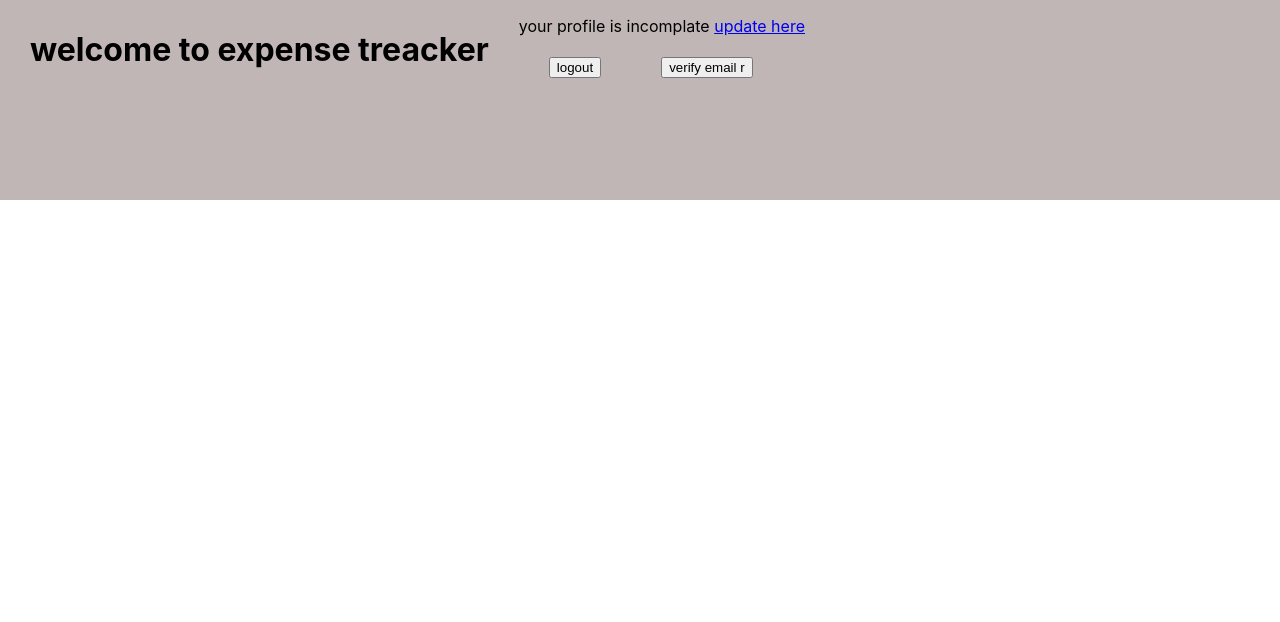
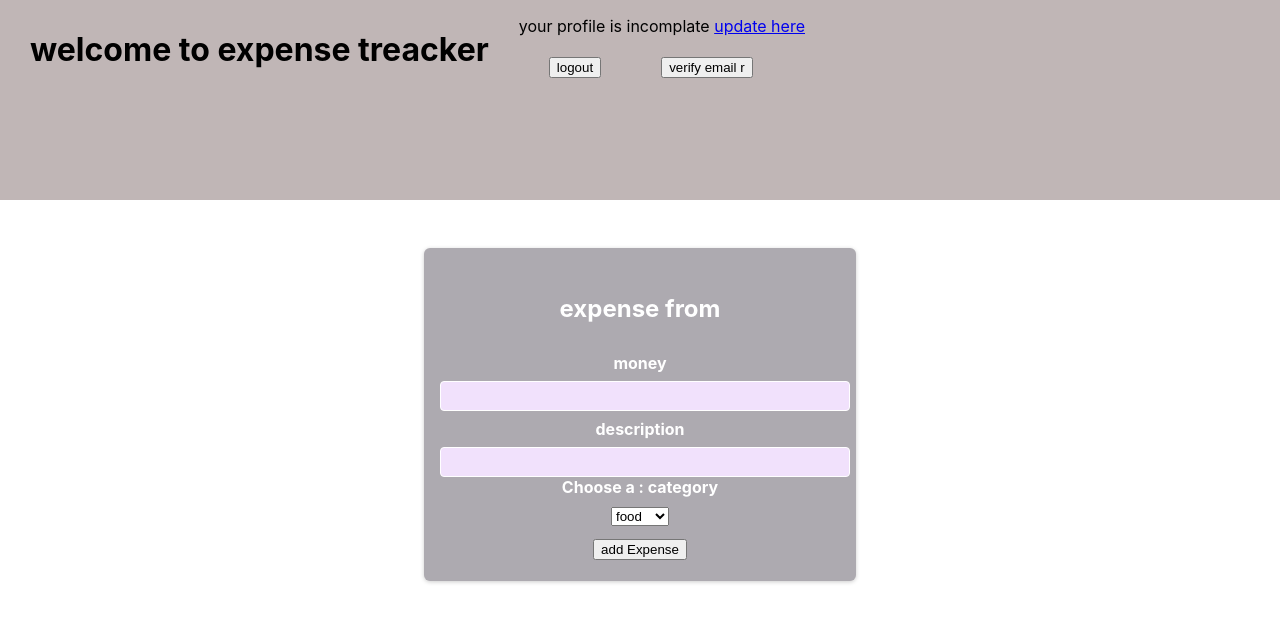
Before and after one commit to Ravi-Gosai/mail.box, a React (Create React App) app: page /welcome in a window 1280 px wide. Shown: the top 622 px of the page. Built offline with nearby package versions, Linux system fonts and the light colour scheme; no server answers.

Commit message:
expense from done

```diff
--- /dev/null
+++ b/src/Component/ExpenseItem.css
@@ -0,0 +1,9 @@
+li{
+    margin: 20px;
+    border: 3px solid black;
+    display: flex;
+    background-color: beige;
+}
+.expense{
+    margin: 20px;
+}
--- /dev/null
+++ b/src/Component/ExpenseItem.js
@@ -0,0 +1,23 @@
+import React from 'react'
+import './ExpenseItem.css'
+const ExpenseItem = (props) => {
+  return (
+    <>
+      <li>
+        <div className='expense'>
+            expense money :{props.exp.expensemoney} rs
+        </div>
+        <div className='expense'>
+
+            description : {props.exp.expensedescription}
+            </div>
+            <div className='expense'>
+
+            category : {props.exp.expensecategory}
+        </div>
+      </li>
+    </>
+  )
+}
+
+export default ExpenseItem
--- a/src/Component/WelComePage.js
+++ b/src/Component/WelComePage.js
@@ -1,68 +1,132 @@
-import React, { useContext, useEffect, useState } from 'react'
-import { NavLink, useNavigate } from 'react-router-dom'
-import AuthContext from '../auth-context'
-import './WelcomePage.css'
+import React, { useContext, useEffect, useState } from "react";
+import { NavLink, useNavigate } from "react-router-dom";
+import AuthContext from "../auth-context";
+import classes from "./WelcomePage.module.css";
+import ExpenseItem from "./ExpenseItem";
 
 const WelComePage = () => {
+  const navigate = useNavigate();
+  const authCtx = useContext(AuthContext);
+  const [usersDetails, setUserDetails] = useState({
+    photoUrl: "",
+    displayName: "",
+    email: "r",
+  });
 
-  const navigate = useNavigate()
-  const authCtx = useContext(AuthContext)
-  const [usersDetails, setUserDetails] = useState({
-    photoUrl : '',
-    displayName : '',
-    email :'r'
-  })
+  const [expenseList, setExpenseList] = useState([]);
+  const [expenseMoney, setExpenseMoney] = useState("");
+  const [expenseDescription, setExpenseDescription] = useState("");
+  const [expenseCategory, setExpenseCategory] = useState("");
 
-  useEffect(()=>{
-    fetch('https://identitytoolkit.googleapis.com/v1/accounts:lookup?key=AIzaSyCur9xCsh35ycJRAqP2U3DynKEpK8MDbj8',{
-      method : 'POST',
-      body: JSON.stringify({
-        idToken : authCtx.token
-      }),
-      headers : {
-        'Content-Type' : 'applicaton/json'
+  useEffect(() => {
+    fetch(
+      "https://identitytoolkit.googleapis.com/v1/accounts:lookup?key=AIzaSyCur9xCsh35ycJRAqP2U3DynKEpK8MDbj8",
+      {
+        method: "POST",
+        body: JSON.stringify({
+          idToken: authCtx.token,
+        }),
+        headers: {
+          "Content-Type": "applicaton/json",
+        },
       }
-    }).then((res)=>{
-      console.log(res)
-      if(res.ok){
-        return res.json()
+    )
+      .then((res) => {
+        console.log(res);
+        if (res.ok) {
+          return res.json();
+        }
+      })
+      .then((data) => {
+        // console.log(data.users[0])
+        setUserDetails(data.users[0]);
+      });
+  }, [authCtx.token]);
+  const emailVerifyHandler = () => {
+    fetch(
+      "https://identitytoolkit.googleapis.com/v1/accounts:sendOobCode?key=AIzaSyCur9xCsh35ycJRAqP2U3DynKEpK8MDbj8",
+      {
+        method: "POST",
+        body: JSON.stringify({
+          requestType: "VERIFY_EMAIL",
+          idToken: authCtx.token,
+        }),
+        headers: {
+          "Content-Type": "applicaton/json",
+        },
       }
-    }).then((data)=>{
-      // console.log(data.users[0])
-      setUserDetails(data.users[0])
-    })
+    ).then((res) => {
+      console.log(res, "vvvvv");
+    });
+  };
 
-  },[authCtx.token])
-const emailVerifyHandler = ()=>{
+  const logoutHandler = () => {
+    authCtx.logout();
+    navigate("/");
+  };
 
-  fetch('https://identitytoolkit.googleapis.com/v1/accounts:sendOobCode?key=AIzaSyCur9xCsh35ycJRAqP2U3DynKEpK8MDbj8',{
-    method : 'POST',
-    body : JSON.stringify({
-      requestType : 'VERIFY_EMAIL',
-      idToken : authCtx.token
-    }),
-    headers :{
-      'Content-Type' : 'applicaton/json'
+
+  const expenseFormHandler = (e)=>{
+    e.preventDefault()
+    console.log(expenseMoney,expenseDescription,expenseCategory)
+    let obj = {
+      expensemoney : expenseMoney,
+      expensecategory:expenseCategory,
+      expensedescription: expenseDescription,
+      id : Math.random()
     }
-  }).then((res)=>{
-    console.log(res,'vvvvv')
-  })
-}
 
-const logoutHandler = ()=>{
-  authCtx.logout()
-  navigate('/')
-
-}
+    setExpenseList([...expenseList,obj])
+  }
   return (
     <>
-      <header className='header'>
+      <header className={classes.header}>
         <h1>welcome to expense treacker </h1>
-        <div><p> your profile is incomplate <NavLink state={usersDetails} to='/update'>update here</NavLink></p> <button onClick={logoutHandler}> logout </button><button onClick={emailVerifyHandler}> verify email {usersDetails.email}</button></div>
+        <div>
+          <p>
+            {" "}
+            your profile is incomplate{" "}
+            <NavLink state={usersDetails} to="/update">
+              update here
+            </NavLink>
+          </p>{" "}
+          <button onClick={logoutHandler}> logout </button>
+          <button onClick={emailVerifyHandler}>
+            {" "}
+            verify email {usersDetails.email}
+          </button>
+        </div>
+      </header>
 
-      </header>
+      <section className={classes.auth}>
+        <h1> expense from</h1>
+        <form onSubmit={expenseFormHandler}>
+          <div className={classes.control}>
+            <label htmlFor="money">money</label>
+            <input type="number" id="money"  onChange={(e) => { setExpenseMoney(e.target.value)}} />
+          </div>
+          <div className={classes.control}>
+            <label htmlFor="description">description</label>
+            <input type="text" id="description"  onChange={(e) => { setExpenseDescription(e.target.value)}} />
+            <label htmlFor="category">Choose a : category</label>
+
+            <select name="category" id="category" onChange={(e) => { setExpenseCategory(e.target.value)}}>
+              <option value="food">food</option>
+              <option value="petrol">petrol</option>
+              <option value="moive">moive</option>
+              <option value="rent">rent</option>
+            </select>
+          </div>
+
+          <button type="submit"> add Expense</button>
+        </form>
+      </section>
+
+      <section>
+        {expenseList.map((expense)=><ExpenseItem key={expense.id} exp={expense} />)}
+      </section>
     </>
-  )
-}
+  );
+};
 
-export default WelComePage
+export default WelComePage;
--- a/src/Component/WelcomePage.css
+++ /dev/null
@@ -1,12 +0,0 @@
-.header{
-    background-color: rgb(192, 182, 182);
-    height: 200px;
-    display: flex;
-
-}
-h1{
-    margin: 30px;
-}
-button{
-    margin: 5px 30px;
-}
--- /dev/null
+++ b/src/Component/WelcomePage.module.css
@@ -0,0 +1,85 @@
+.header{
+    background-color: rgb(192, 182, 182);
+    height: 200px;
+    display: flex;
+
+}
+h1{
+    margin: 30px;
+}
+button{
+    margin: 5px 30px;
+}
+
+.auth {
+    margin: 3rem auto;
+    width: 95%;
+    max-width: 25rem;
+    border-radius: 6px;
+    background-color: #adaab0;
+    box-shadow: 0 1px 4px rgba(0, 0, 0, 0.2);
+    padding: 1rem;
+    text-align: center;
+  }
+
+  .auth h1 {
+    text-align: center;
+    color: white;
+  }
+
+  .control {
+    margin-bottom: 0.5rem;
+  }
+
+  .control label {
+    display: block;
+    color: white;
+    font-weight: bold;
+    margin-bottom: 0.5rem;
+  }
+
+  .control input {
+    font: inherit;
+    background-color: #f1e1fc;
+    color: #38015c;
+    border-radius: 4px;
+    border: 1px solid white;
+    width: 100%;
+    text-align: left;
+    padding: 0.25rem;
+  }
+
+  .actions {
+    margin-top: 1.5rem;
+    display: flex;
+    flex-direction: column;
+    align-items: center;
+  }
+
+  .actions button {
+    cursor: pointer;
+    font: inherit;
+    color: white;
+    background-color: #9f5ccc;
+    border: 1px solid #9f5ccc;
+    border-radius: 4px;
+    padding: 0.5rem 2.5rem;
+  }
+
+  .actions button:hover {
+    background-color: #9106ed;
+    border-color: #141215;
+  }
+
+  .actions .toggle {
+    margin-top: 1rem;
+    background-color: transparent;
+    color: #78757a;
+    border: none;
+    padding: 0.15rem 1.5rem;
+  }
+
+  .actions .toggle:hover {
+    background-color: transparent;
+    color: #243640;
+  }
```
